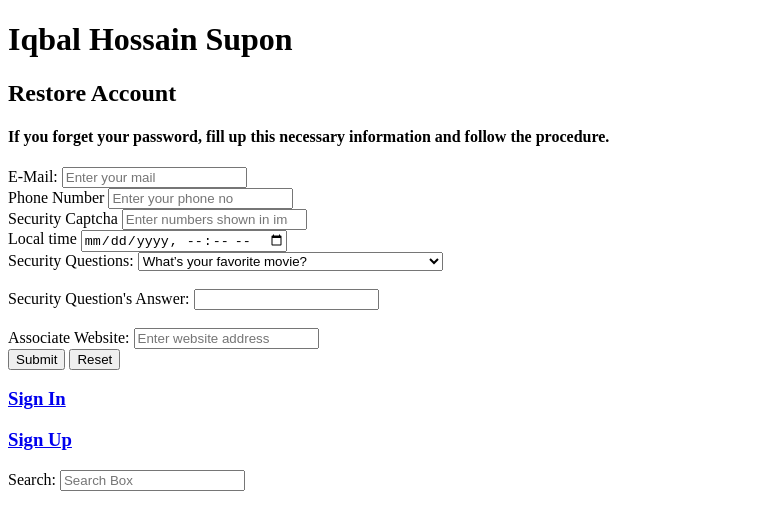
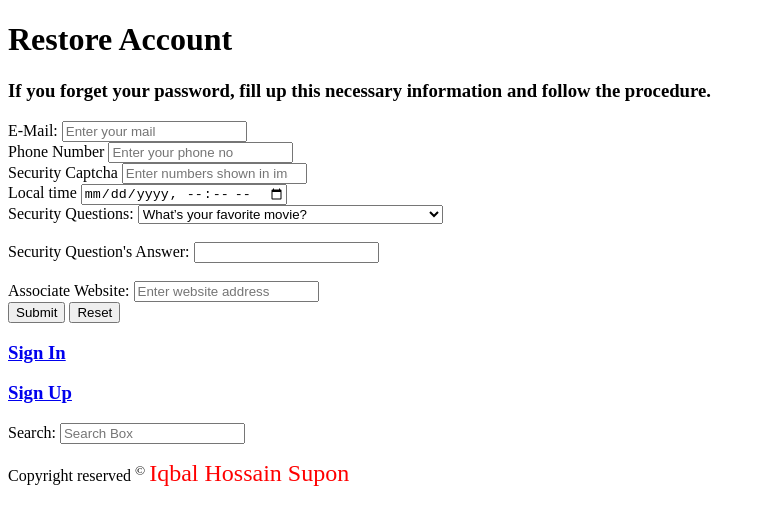
Before and after one commit to suponncvt/html-form, a plain HTML site: page html/restore.html in a window 1280 px wide. Shown: the whole page, without its empty margins (0-765 px from the left). Drawn offline with Linux system fonts and the light colour scheme.

Commit message:
Update restore.html

```diff
--- a/html/restore.html
+++ b/html/restore.html
@@ -7,10 +7,9 @@
     <title>Restore Password</title>
 </head>
 <body>
-    <h1> Iqbal Hossain Supon </h1>
     <p>
-        <h2> Restore Account </h2>
-        <h4> If you forget your password, fill up this necessary information and follow the procedure.</h4>
+        <h1> Restore Account </h1>
+        <h3> If you forget your password, fill up this necessary information and follow the procedure.</h3>
 
         <!-- Forget Password form -->
         <form autocomplete="on">
@@ -71,5 +70,8 @@
         <label for="search"> Search: </label>
         <input type="search" id="search" name="search" placeholder="Search Box">
     </form>
+
+    <p> Copyright reserved <sup>&COPY;</sup> <font size="5px" color="red"> Iqbal Hossain Supon </font> </p>
+
 </body>
 </html>
```
